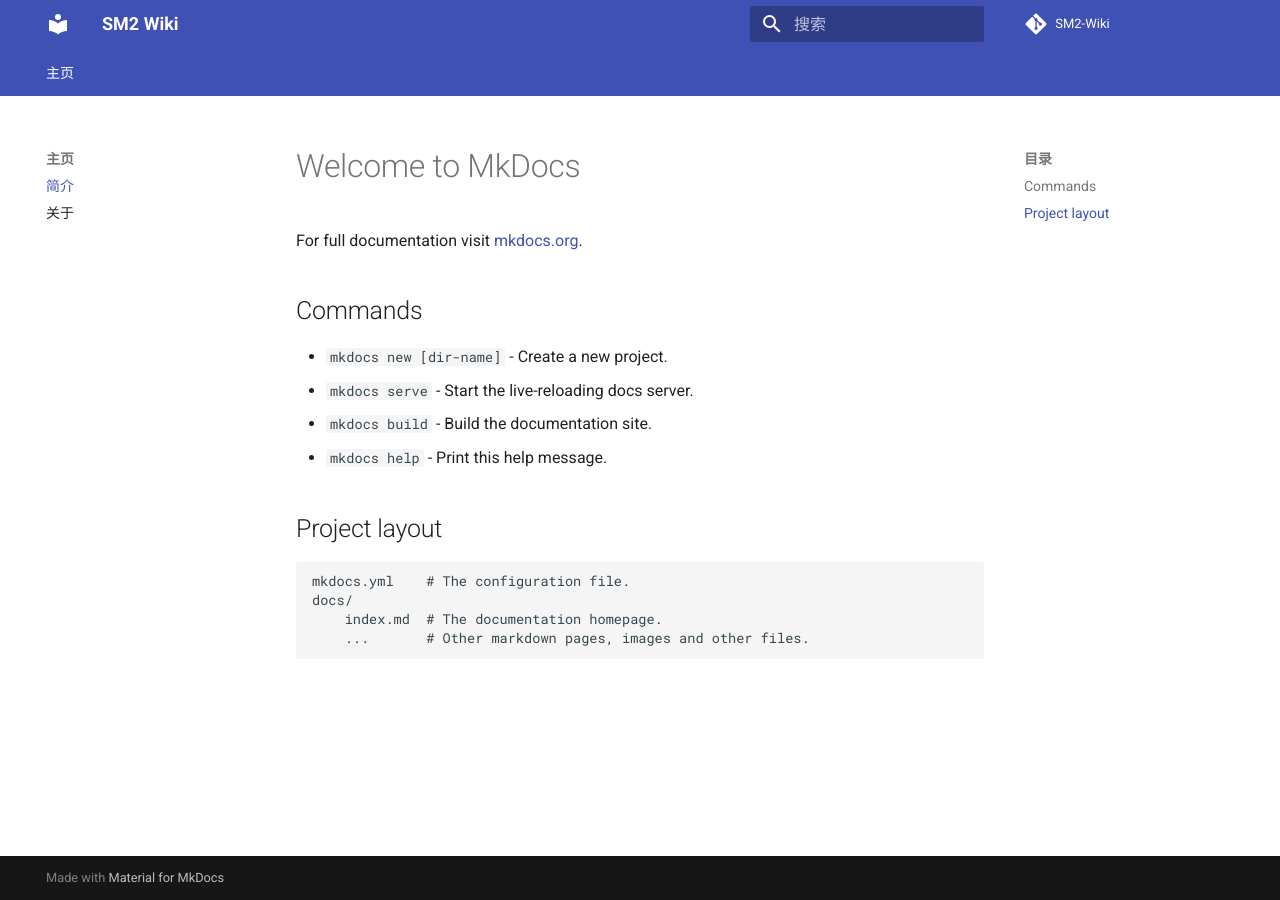
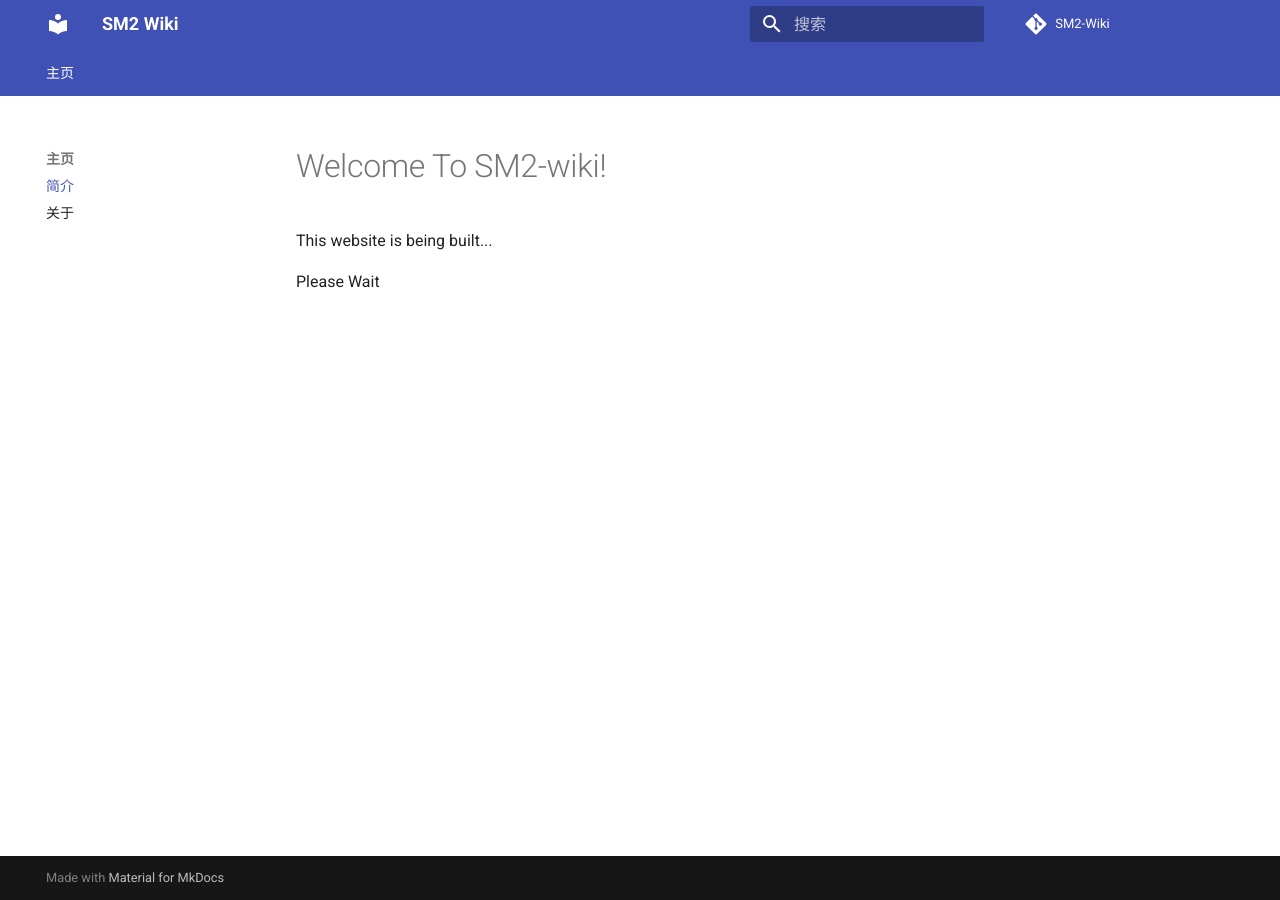
Before and after one commit to SM2-wiki/SM2-wiki, an MkDocs documentation site: the page built from docs/index.md, in a window 1280 px wide. Built offline with MkDocs 1.6.1 and Material for MkDocs 9.7.7, drawn with Linux system fonts in a browser that asks for light colours; comment, search, counter and statistics services are not loaded.

Commit message:
Update index.md

```diff
--- a/docs/index.md
+++ b/docs/index.md
@@ -1,17 +1,5 @@
-# Welcome to MkDocs
+# Welcome To SM2-wiki!
 
-For full documentation visit [mkdocs.org](https://mkdocs.org).
+This website is being built...
 
-## Commands
-
-* `mkdocs new [dir-name]` - Create a new project.
-* `mkdocs serve` - Start the live-reloading docs server.
-* `mkdocs build` - Build the documentation site.
-* `mkdocs help` - Print this help message.
-
-## Project layout
-
-    mkdocs.yml    # The configuration file.
-    docs/
-        index.md  # The documentation homepage.
-        ...       # Other markdown pages, images and other files.
+Please Wait
```
